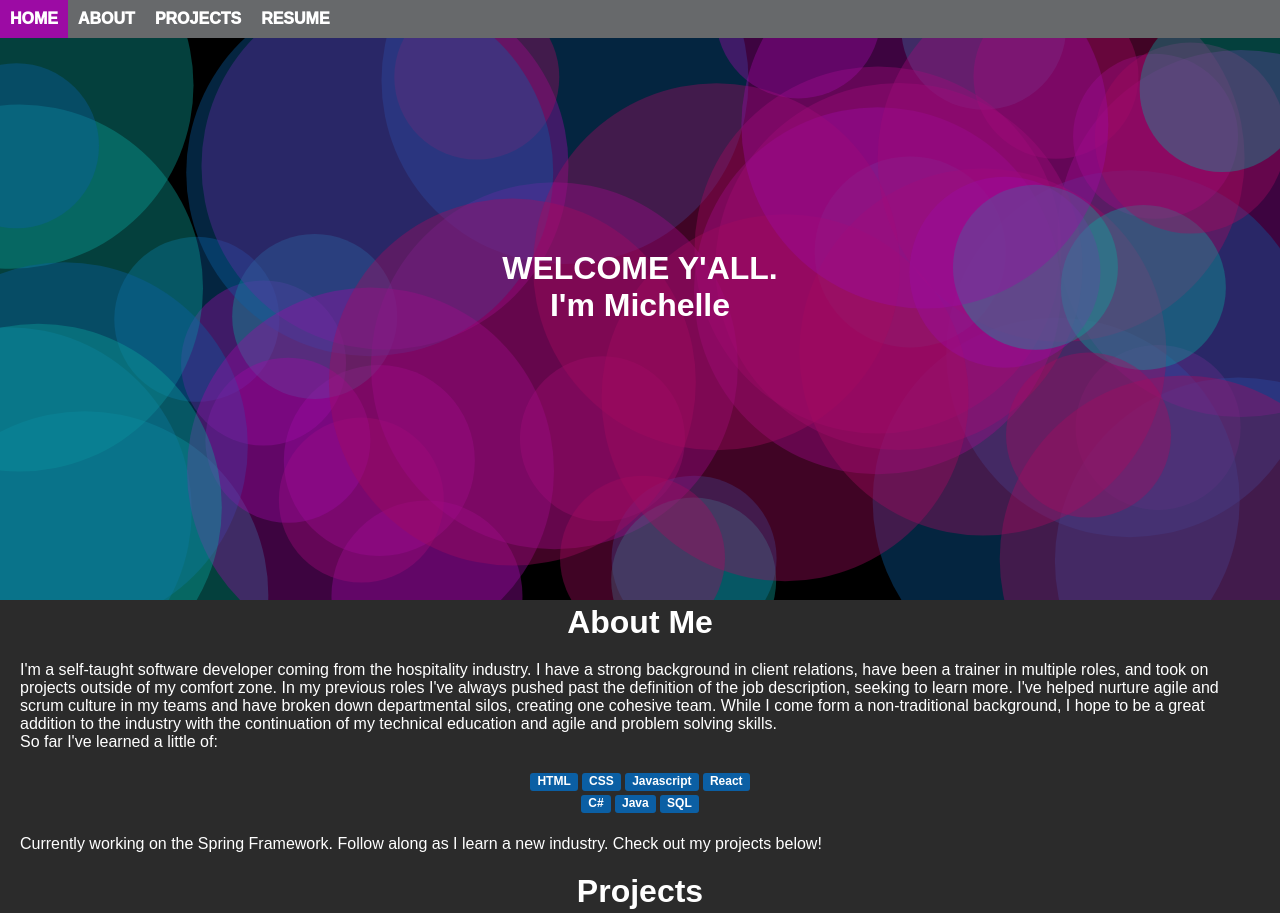
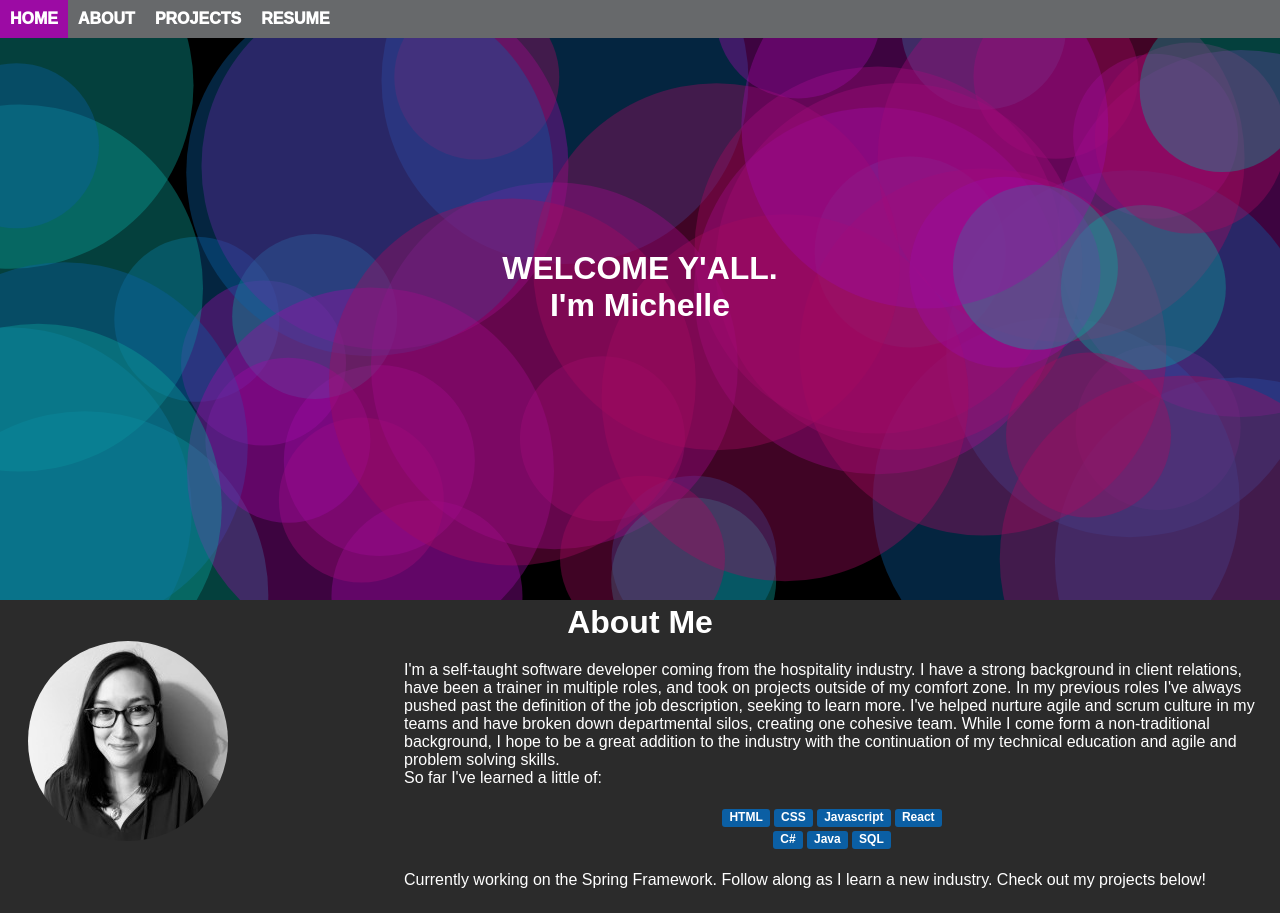
Before and after one commit to michellenicolephillips/michellenicolephillips.github.io, a React (Create React App) app: page / in a window 1280 px wide. Shown: the top 913 px of the page. Built offline with nearby package versions, Linux system fonts and the light colour scheme.

Commit message:
about me formatting, put photo next to about me, css for smaller screens

```diff
--- a/src/components/about.css
+++ b/src/components/about.css
@@ -1,11 +1,19 @@
-.intro{
-     text-align: left;
-     padding: 20px;
+#selfpic{
+     border-radius: 50%;
+}
+.self{
+float: left;
+width: 20%
+}
+.aboutme{
+float: right;
+width: 70%;
 }
 .content{
      text-align: left;
 }
 .language{
+     clear: both;
      display: inline-block;
      padding: .2em .6em .3em;
      margin: 2px;
@@ -18,3 +26,10 @@
      border-radius: .25em;
      white-space: nowrap;
 }
+
+@media screen and (max-width: 900px) {
+     .self, .aboutme {
+          float: none;
+          width: 100%;
+     }
+}
--- a/src/components/about.js
+++ b/src/components/about.js
@@ -1,5 +1,6 @@
 import React from 'react';
 import './about.css';
+import self from '../res/images/me.jpg';
 
 /* About me Component introduces self and languages learned */
 
@@ -11,6 +12,10 @@ class About extends React.Component {
                          <title>Michelle P.</title>
                     </head>
                          <h1>About Me</h1>
+                         <div className = "self">
+                              <img id = "selfpic" src = {self} alt="michelle, the portfolio creator"/>
+                         </div>
+                         <div className = "aboutme">
                               <p className="content">
                                    I'm a self-taught software developer coming from the hospitality industry.
                                    I have a strong background in client relations, have been a trainer in multiple roles, and took on projects outside of my comfort zone.
@@ -35,6 +40,7 @@ class About extends React.Component {
                                    Check out my projects below!
                               </p>
                          </div>
+               </div>
           );
     }
 }
--- a/src/components/projects.css
+++ b/src/components/projects.css
@@ -5,7 +5,7 @@
      text-align: center;
 }
 .column2{
-     float: left;
+     float: right;
      width: 72%;
      padding: 2%;
 }
--- a/src/index.css
+++ b/src/index.css
@@ -14,6 +14,7 @@ code {
     monospace;
 }
 h1, h2, h3{
+  clear: both;
   text-align: center;
 }
 .links {
@@ -21,5 +22,6 @@ h1, h2, h3{
   display: inline;
 }
 .content{
+  clear: both;
   margin: 20px;
 }
```
Lines whose indentation alone changed are shown as unchanged.
